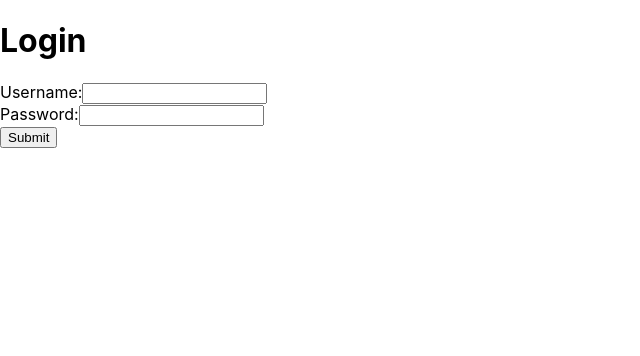
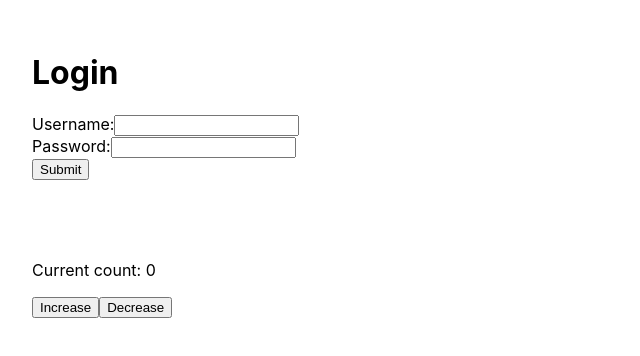
Before and after one commit to Pleopleq/testing-react-apps, a React (Create React App) app: page / in a window 1280 px wide. Shown: the top 356 px of the page, without its empty margins (0-640 px from the left). Built offline with nearby package versions, Linux system fonts and the light colour scheme.

Commit message:
Added Counter component and simple unit test for it

```diff
--- a/src/App.js
+++ b/src/App.js
@@ -1,10 +1,14 @@
 import './App.css';
 import FormLogin from './FormLogin'
+import Counter from './Counter'
 
 function App() {
   return (
     <div>
       <FormLogin></FormLogin>
+      <div>
+        <Counter></Counter>
+      </div>
     </div>
   )
 }
--- /dev/null
+++ b/src/Counter.jsx
@@ -0,0 +1,20 @@
+import React, { useState } from 'react'
+
+const Counter = () => {
+    const [counter, setCounter] = useState(0)
+
+    const handleIncrease = () => { setCounter(counter => counter + 1)}
+    const handleDecrease = () => { setCounter(counter => counter - 1)}
+
+    return (
+        <div style={{ padding: '2rem'}}>
+            <p>Current count: {counter}</p>
+            <div>
+                <button onClick={handleIncrease}>Increase</button>
+                <button onClick={handleDecrease}>Decrease</button>
+            </div>
+        </div>
+    )
+}
+
+export default Counter
--- a/src/FormLogin.jsx
+++ b/src/FormLogin.jsx
@@ -14,6 +14,7 @@ const FormLogin = ({ onSubmit }) => {
 
     const handleFormSubmit = (e) => {
         e.preventDefault()
+
         onSubmit({
             username,
             password
@@ -21,7 +22,7 @@ const FormLogin = ({ onSubmit }) => {
     }
 
     return (
-    <form onSubmit={handleFormSubmit}>
+    <form onSubmit={handleFormSubmit} style={{ padding: '2rem'}}>
     <h1>Login</h1>
         <div>
             <div>
```
Also changed, not shown: 2 other files (tests, documents, lock files or other folders).
